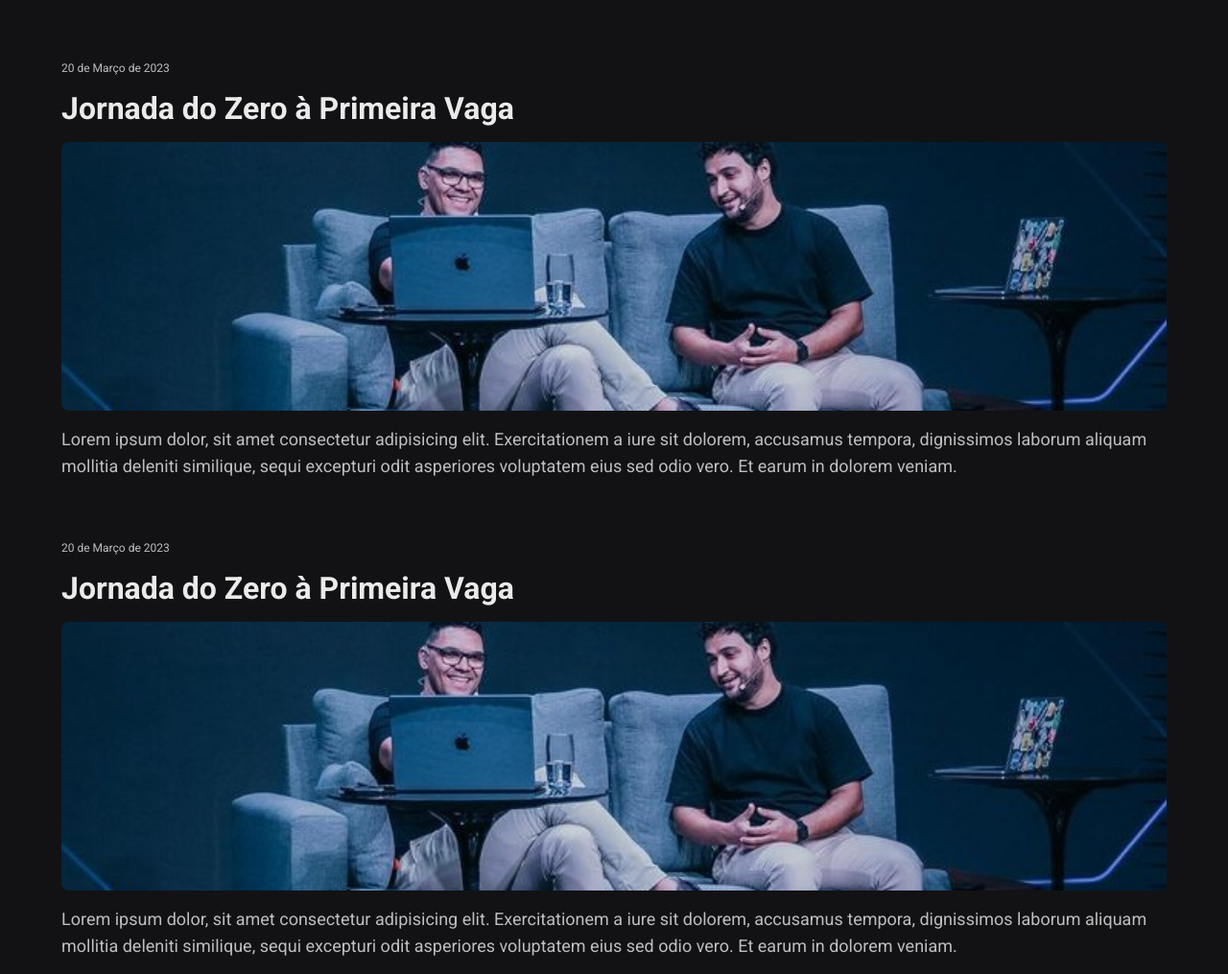
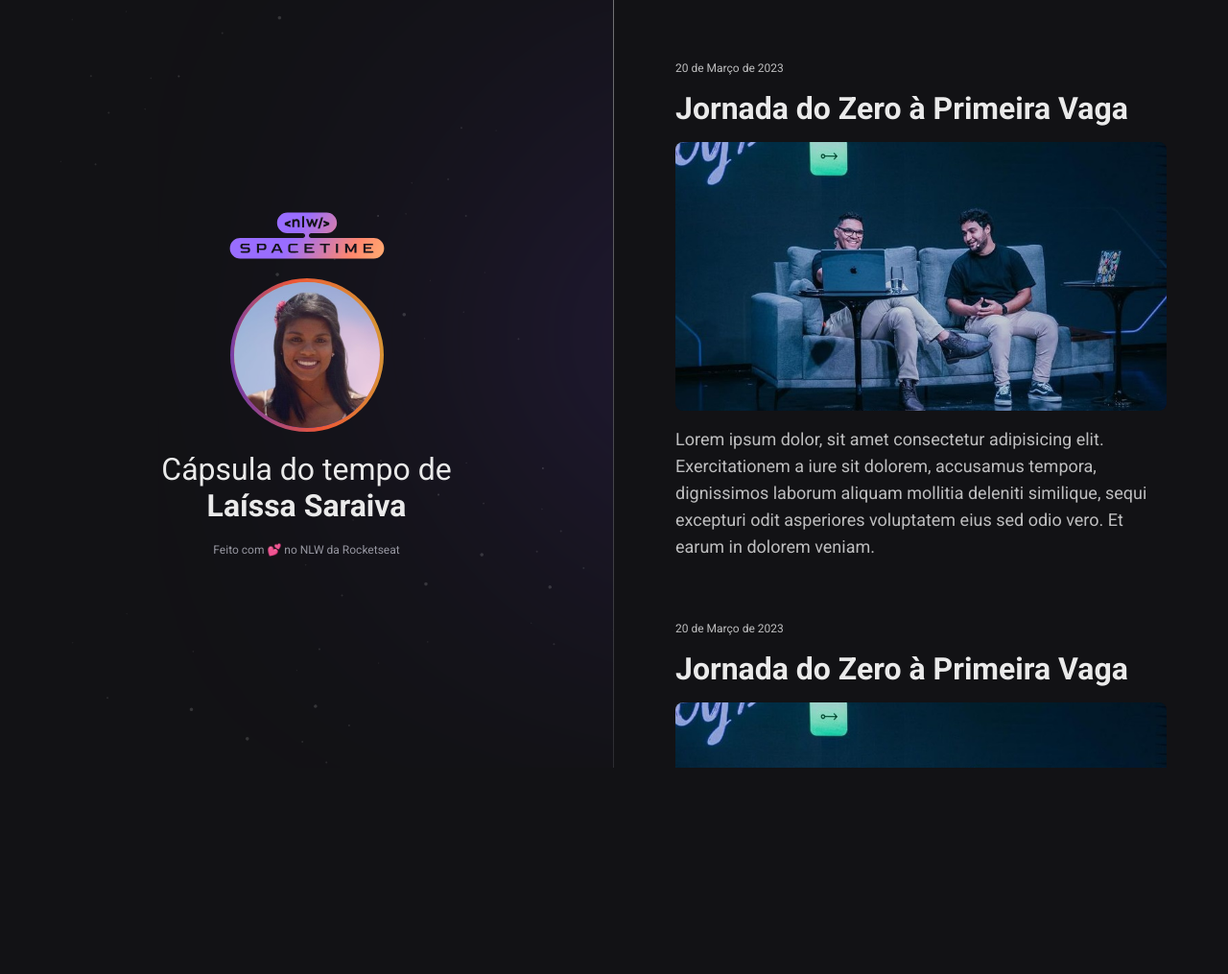
Before and after one commit to LaissaSaraiva/nwl-spacetime-12, a plain HTML site: page index.html in a window 1280 px wide. Shown: the top 1015 px of the page at 96% size. After the commit the page ends 800 px from the top, so only its background shows below. Drawn offline with Linux system fonts and the light colour scheme.

Commit message:
feat: adiciona grid layout e coluna de profile

```diff
--- a/assets/css/styles.css
+++ b/assets/css/styles.css
@@ -4,17 +4,60 @@
   box-sizing: border-box;
 }
 
-a {
-}
-
 body {
   background-color: #121215;
   color: #eaeaea;
   font-family: "Roboto", sans-serif;
+
+  display: grid;
+  grid-template-areas: "profile timeline";
+  grid-template-columns: 1fr 1fr;
+  grid-template-rows: 100vh;
+}
+
+aside {
+  grid-area: "profile";
+
+  display: flex;
+  flex-direction: column;
+  align-items: center;
+  justify-content: center;
+  gap: 20px;
+
+  border-right: 1px solid;
+  border-image: linear-gradient(#727275, #2c2c31) 1;
+
+  background-image: url("../imgs/background.svg");
+  background-position: top right;
+  background-repeat: no-repeat;
+  background-size: auto 100%;
+}
+
+aside img:nth-child(2) {
+  width: 160px;
+  height: 160px;
+  border-radius: 50%;
+
+  border: 4px solid transparent;
+  background: linear-gradient(#d39e33, #ed5636, #633bbc) padding-box,
+    linear-gradient(260deg, #d39e33, #ed5636, #633bbc) border-box;
+}
+
+aside p {
+  font-size: 32px;
+  text-align: center;
+}
+
+aside span {
+  font-size: 12px;
+  color: #9696a0;
 }
 
 nav {
   padding: 64px;
+  grid-area: "timeline";
+
+  overflow-y: scroll;
 }
 .memory__box {
   display: flex;
--- a/index.html
+++ b/index.html
@@ -19,6 +19,16 @@
     <title>NLW - Spacetime 2023</title>
   </head>
   <body>
+    <aside>
+      <img src="./assets/imgs/logo.svg" alt="Logo Nlw Spacetime" />
+      <img src="./assets/imgs/laissa_linkedin.jpg" alt="Foto Laíssa" />
+      <p>
+        Cápsula do tempo de<br />
+        <strong>Laíssa Saraiva</strong>
+      </p>
+      <span>Feito com 💕 no NLW da Rocketseat</span>
+    </aside>
+
     <nav>
       <a
         href="https://www.youtube.com/watch?v=3nz5HkUJaVU"
```
Also changed, not shown: assets/imgs/background.svg (added), assets/imgs/laissa_linkedin.jpg (added), assets/imgs/logo.svg (added).
